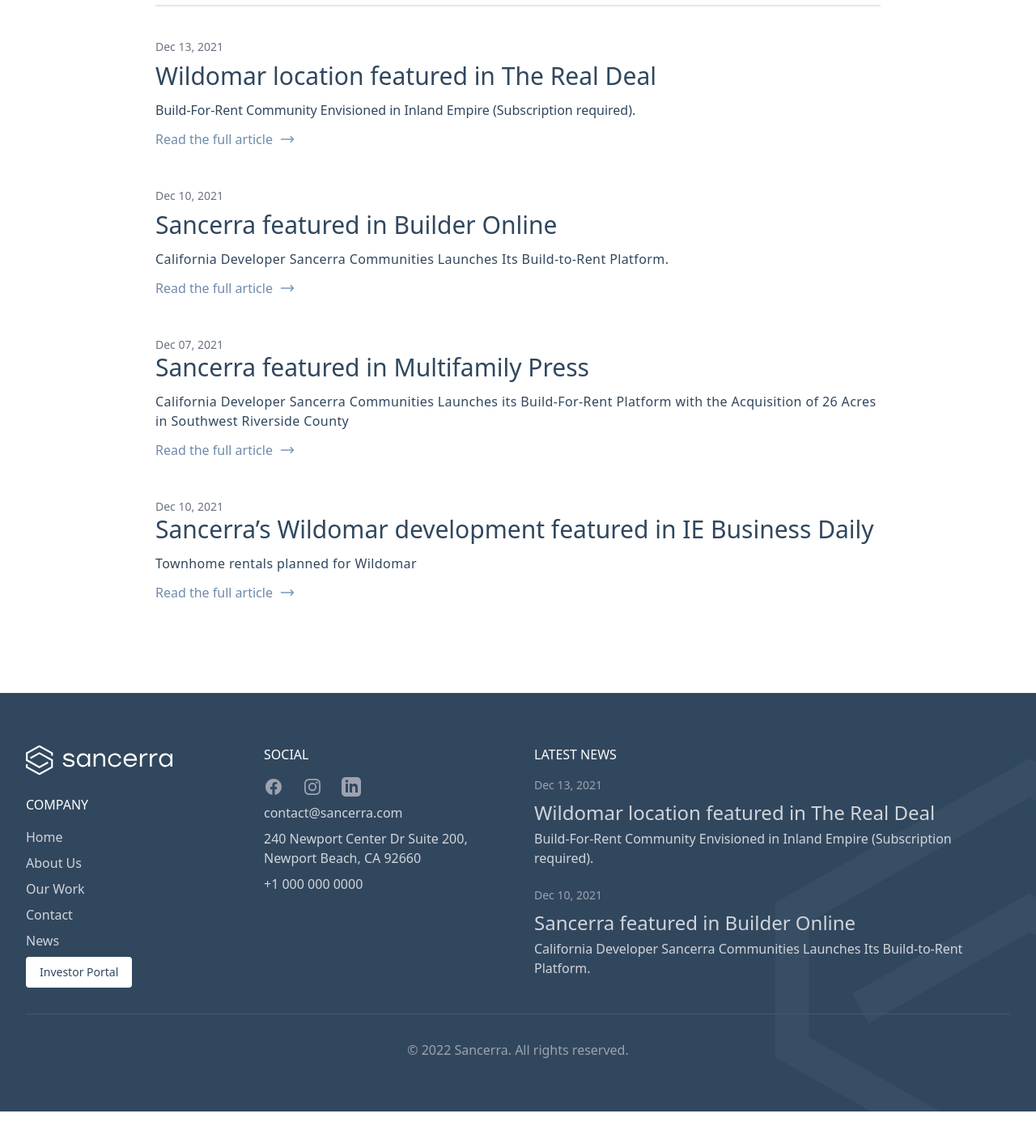
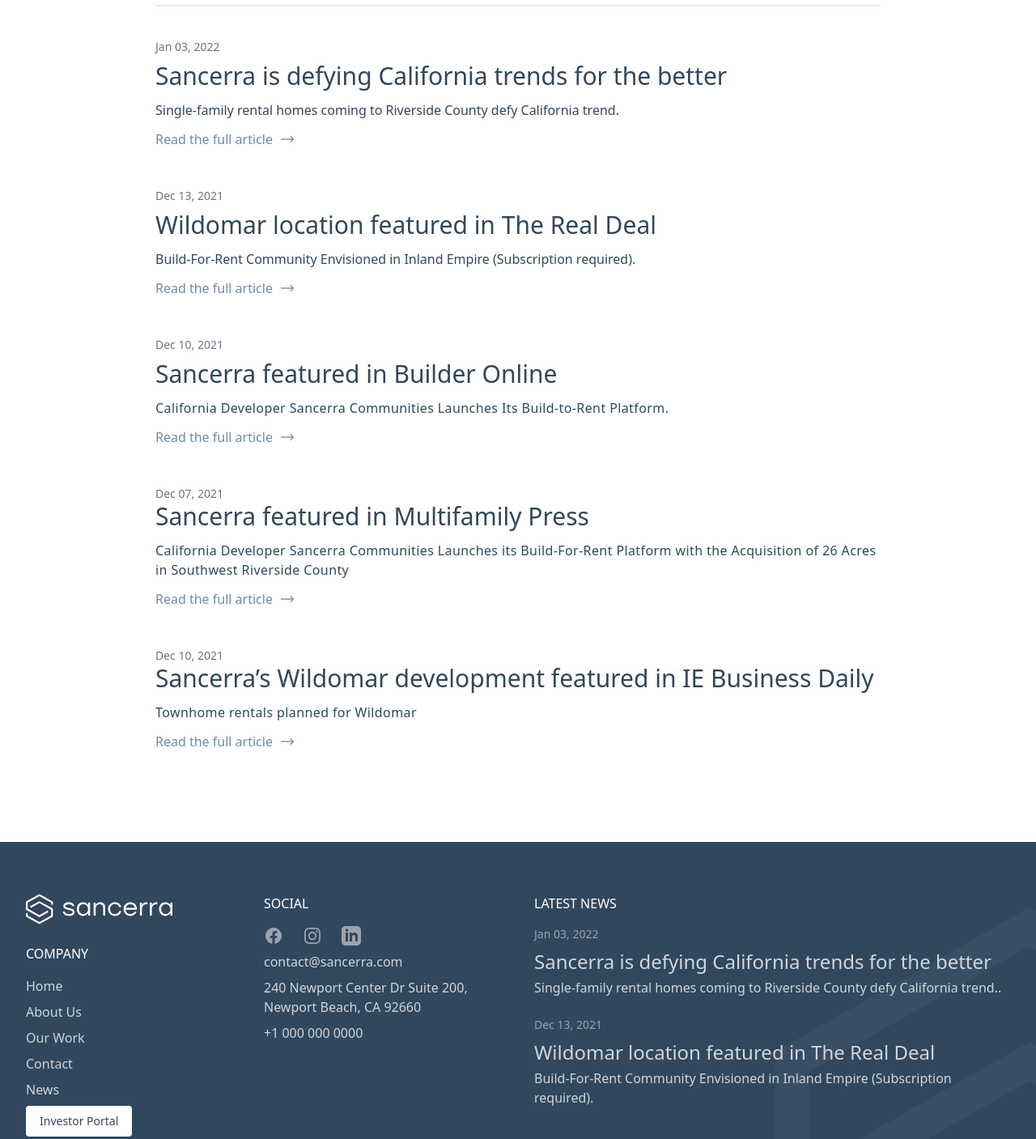
Before and after one commit to mehanyw/sancerra-site, a website: page news.html in a window 1280 px wide. Shown: the part 180-1587 px from the top of the page at 81% size. Before the commit the page ends 1553 px from the top, so only its background shows below. Drawn offline with nearby package versions, Linux system fonts and the light colour scheme.

Commit message:
Updated text, footer, carousel, and a few minor details

```diff
--- a/news.html
+++ b/news.html
@@ -142,6 +142,21 @@
                         <!-- Article -->
                         <div>
                             <p class="text-sm text-gray-500">
+                                <time datetime="2020-03-16">Jan 03, 2022</time>
+                            </p>
+                            <a href="https://www.ocregister.com/2022/01/03/single-family-rental-homes-coming-to-riverside-county-defy-california-trend/" class="mt-2 block">
+                                <p class="text-2xl md:text-3xl font-medium text-primary-blue">Sancerra is defying California trends for the better</p>
+                                <p class="mt-3 text-base text-primary-blue">Single-family rental homes coming to Riverside County defy California trend.</p>
+                            </a>
+                            <div class="flex items-center mt-3 cursor-pointer opacity-80 hover:opacity-100">
+                                <a class="text-base text-secondary-blue" href="https://www.ocregister.com/2022/01/03/single-family-rental-homes-coming-to-riverside-county-defy-california-trend/">Read the full article</a>
+                                <a href="https://www.ocregister.com/2022/01/03/single-family-rental-homes-coming-to-riverside-county-defy-california-trend/"><img class="mx-2" src="./src/images/icons/arrow-right.svg" /></a>
+                            </div>
+                        </div>
+
+                        <!-- Article -->
+                        <div>
+                            <p class="text-sm text-gray-500">
                                 <time datetime="2020-03-16">Dec 13, 2021</time>
                             </p>
                             <a href="https://therealdeal.com/la/2021/12/13/build-for-rent-community-envisioned-in-inland-empire/" class="mt-2 block">
@@ -269,20 +284,20 @@
                                 <h3 class="text-base font-medium text-sc-white">LATEST NEWS</h3>
                                 <div class="mt-4">
                                     <p class="text-sm text-gray-400">
+                                        <time datetime="2020-03-16">Jan 03, 2022</time>
+                                    </p>
+                                    <a href="https://www.ocregister.com/2022/01/03/single-family-rental-homes-coming-to-riverside-county-defy-california-trend/" class="mt-2 block text-gray-300 hover:text-sc-white">
+                                        <p class="text-xl md:text-2xl font-medium">Sancerra is defying California trends for the better</p>
+                                        <p class="mt-1 text-base">Single-family rental homes coming to Riverside County defy California trend..</p>
+                                    </a>
+                                </div>
+                                <div class="mt-6">
+                                    <p class="text-sm text-gray-400">
                                         <time datetime="2020-03-16">Dec 13, 2021</time>
                                     </p>
                                     <a href="https://therealdeal.com/la/2021/12/13/build-for-rent-community-envisioned-in-inland-empire/" class="mt-2 block text-gray-300 hover:text-sc-white">
                                         <p class="text-xl md:text-2xl font-medium">Wildomar location featured in The Real Deal</p>
                                         <p class="mt-1 text-base">Build-For-Rent Community Envisioned in Inland Empire (Subscription required).</p>
-                                    </a>
-                                </div>
-                                <div class="mt-6">
-                                    <p class="text-sm text-gray-400">
-                                        <time datetime="2020-03-16">Dec 10, 2021</time>
-                                    </p>
-                                    <a href="https://www.builderonline.com/land/development/california-developer-sancerra-communities-launches-its-build-to-rent-platform_o" class="mt-2 block text-gray-300 hover:text-sc-white">
-                                        <p class="text-xl md:text-2xl font-medium">Sancerra featured in Builder Online</p>
-                                        <p class="mt-1 text-base">California Developer Sancerra Communities Launches Its Build-to-Rent Platform.</p>
                                     </a>
                                 </div>
                             </div>
--- a/src/script.js
+++ b/src/script.js
@@ -1,12 +1,11 @@
 function carouselTimeOut(item)
 {
     setTimeout(() => {
-        console.log(item);
         item = item === 3 ? 1 : item + 1;
 
         // Again
         carouselTimeOut(item);
 
-        // Every 3 sec
-    }, 3000);
+        // Every 6 sec
+    }, 10000);
 }
```
Also changed, not shown: about.html (+11 -11 lines), contact.html (+10 -14 lines), index.html (+9 -9 lines), work.html (+13 -10 lines), dist/styles.css.
